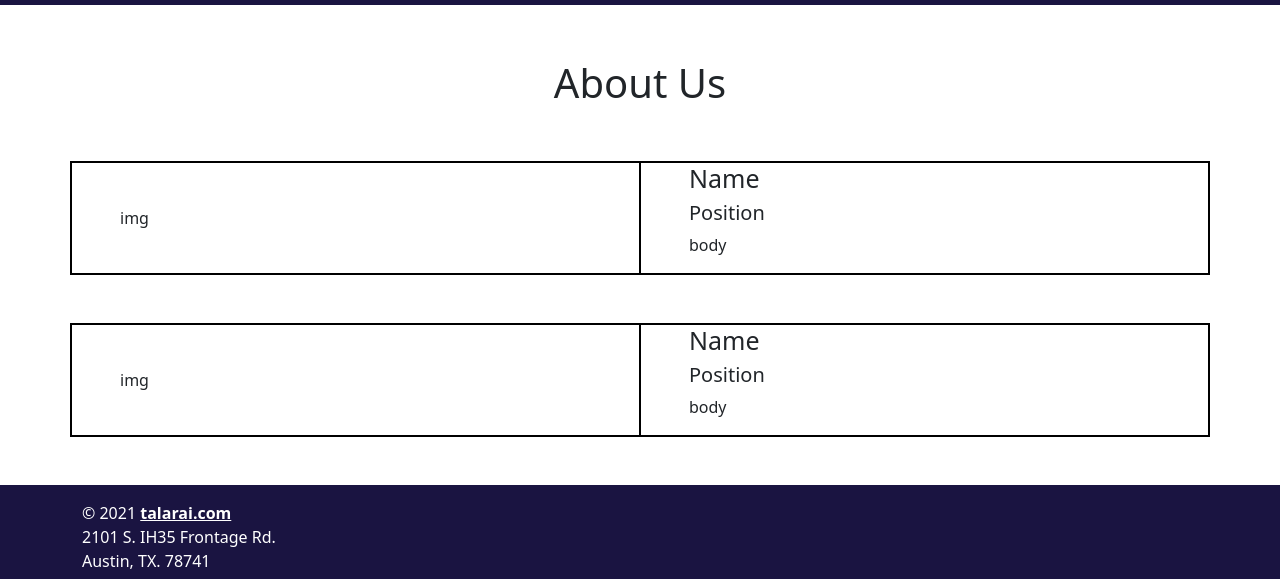
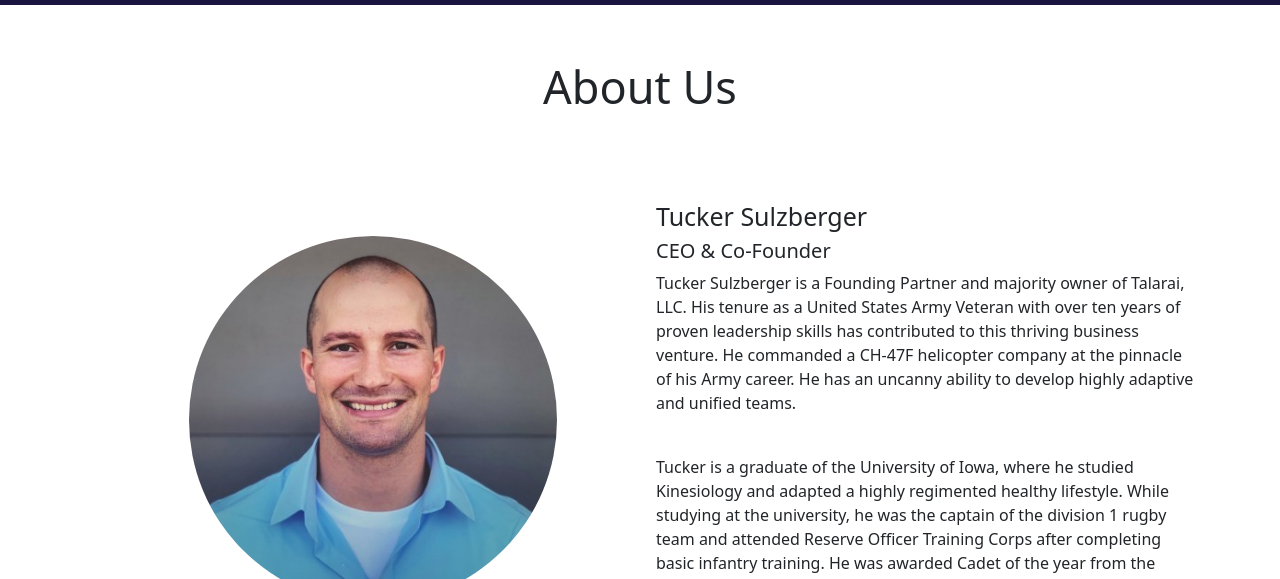
Before and after one commit to eshelton328/talarai, a React app: page /about in a window 1280 px wide. Shown: the part 221-800 px from the top of the page. Built offline with nearby package versions, Linux system fonts and the light colour scheme.

Commit message:
Added images for About page and finished basic page layout. Rounded edges of images in LargeCard component

```diff
--- a/client/src/assets/css/styles.css
+++ b/client/src/assets/css/styles.css
@@ -147,19 +147,19 @@ body, html {
 /*Style for Page Title Component*/
 .page-title {
   margin-top: 3rem;
-  margin-bottom: 3rem;
-  font-size: 40px;
+  margin-bottom: 4rem;
+  font-size: 45px;
 }
 
 /*Styles for components in About Us Page*/
 
 .about-row {
-  border: 1px solid black;
+  /* border: 1px solid black; */
   margin-bottom: 3rem;
 }
 
 .about-col {
-  border: 1px solid black;
+  /* border: 1px solid black; */
   display: flex;
   align-items: center;
   padding-left: 3rem;
@@ -172,3 +172,11 @@ body, html {
 .about-pos {
   font-size: 20px;
 }
+
+.about-img {
+  padding: 1rem;
+}
+
+.about-text {
+  padding: 1rem;
+}
--- a/client/src/components/AboutCard.js
+++ b/client/src/components/AboutCard.js
@@ -3,17 +3,22 @@ import {
   Container,
   Row,
   Col,
+  Image,
 } from 'react-bootstrap';
 
-const AboutCard = () => {
+const AboutCard = ({ content }) => {
   return (
     <Row xs={1} sm={1} md={1} lg={2} className='about-row'>
-      <Col className='about-col'>img</Col>
-      <Col className='about-col'>
+      <Col className='about-col center'>
+        <Image src={content.img} style={{width: "25rem"}} className='about-img' roundedCircle='true'/>
+      </Col>
+      <Col className='about-col about-text'>
         <div>
-          <h1 className='about-name'>Name</h1>
-          <h2 className='about-pos'>Position</h2>
-          <p>body</p>
+          <h1 className='about-name'>{content.title[0]}</h1>
+          <h2 className='about-pos'>{content.title[1]}</h2>
+          <p>{content.data[0]}</p>
+          <br/>
+          <p>{content.data[1]}</p>
         </div>
       </Col>
     </Row>
--- a/client/src/components/LargeCard.js
+++ b/client/src/components/LargeCard.js
@@ -9,7 +9,7 @@ const LargeCard = ({ info }) => {
   return (
     <Row xs={1} sm={1} md={1} lg={2} className='lcs-row'>
       <Col className='lcs-col lcs-img center'>
-        <Image src={info.img} fluid='true' />
+        <Image src={info.img} rounded='true' fluid='true' />
       </Col>
       <Col className='lcs-col lcs-text'>
         <div>
--- a/client/src/pages/About.js
+++ b/client/src/pages/About.js
@@ -4,11 +4,19 @@ import Footer from '../components/Footer.js';
 import PageTitle from '../components/PageTitle.js';
 import AboutCard from '../components/AboutCard.js';
 import PageData from '../lib/pageData.js';
+import Tucker from '../assets/img/tucker.jpeg';
+import Marvina from '../assets/img/marvina.jpeg';
 import {
   Container,
   Row,
   Col,
 } from 'react-bootstrap';
+
+const tucker = new PageData(['Tucker Sulzberger', 'CEO & Co-Founder'], ['Tucker Sulzberger is a Founding Partner and majority owner of Talarai, LLC.  His tenure as a United States Army Veteran with over ten years of proven leadership skills has contributed to this thriving business venture. He commanded a CH-47F helicopter company at the pinnacle of his Army career. He has an uncanny ability to develop highly adaptive and unified teams.', 'Tucker is a graduate of the University of Iowa, where he studied Kinesiology and adapted a highly regimented healthy lifestyle. While studying at the university, he was the captain of the division 1 rugby team and attended Reserve Officer Training Corps after completing basic infantry training. He was awarded Cadet of the year from the Iowa  National Guard and recognized as a distinguished military graduate for being in the top 20% in the country.'], Tucker);
+
+const marvina = new PageData(['Marvina Case', 'Head of Global Operations & Co-Founder'], ["Marvina Case attended Purdue University and has 24 years of proven technology sales performance management at the center of the digital commerce ecosystem in Federal, State, Local, Tribal and private sectors.  Marvina has sold in 43 countries and initiated and introduced product lines and organizations in 26 countries. She is one of the founding members and the driving force behind the core logic that makes Talarai fly. You'll find her operating where technology overlaps with marketing, brand, business systems, and product innovation.", "She has deep expertise in compassionate turnarounds, building sustainable business models, and driving high-performance teams across multiple global markets. She is best known for bridging gaps between Sales, Marketing, Finance, and C-Level Players. With companies like Dell, Dell Federal, Sage, SAP, LimeLight Networks, and Intel on her resume, she has the practiced and proven finger on the pulse of what was, is, and will be in technology."], Marvina);
+
+const data = [tucker, marvina];
 
 const About = () => {
 	return (
@@ -16,8 +24,9 @@ const About = () => {
 			<NavBar curr={'about'} />
 			<Container>
 				<PageTitle title={'About Us'} />
-				<AboutCard />
-				<AboutCard />
+				{data.map((item, i) =>
+					<AboutCard content={item} key={i} />
+				)}
 			</Container>
 			<Footer />
 		</div>
```
Also changed, not shown: client/src/assets/img/marvina.jpeg (added), client/src/assets/img/tucker.jpeg (added).
